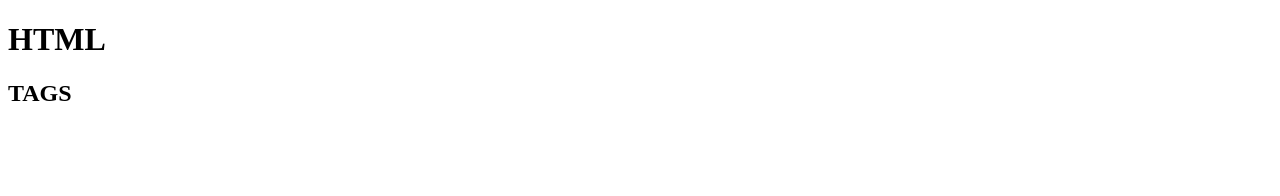
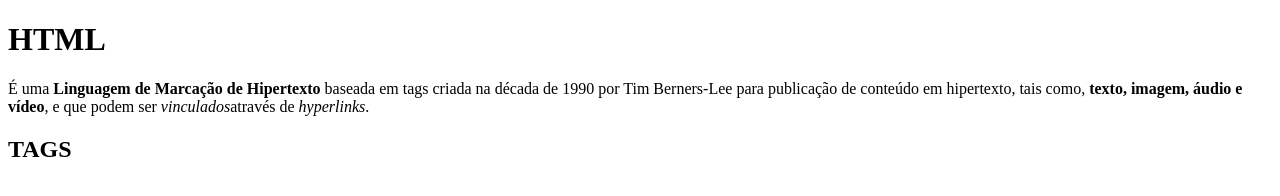
Before and after one commit to DanielaSianaPabis/primeiro_site, a plain HTML site: page index.html in a window 1280 px wide. Drawn offline with Linux system fonts and the light colour scheme.

Commit message:
Atualização do Index branch secundaria

```diff
--- a/index.html
+++ b/index.html
@@ -8,7 +8,8 @@
 </head>
 <body>
     <h1>HTML</h1>
+    <p>É uma <b> Linguagem de Marcação de Hipertexto </b> baseada em tags criada na década de  1990 por Tim Berners-Lee para publicação de conteúdo em hipertexto, tais como, <strong>texto, imagem, áudio e vídeo</strong>, e que podem ser <i>vinculados</i>através de <em>hyperlinks</em>.</p>
+    <h2>TAGS</h2>
 
-    <h2>TAGS</h2>
 </body>
 </html>
```
